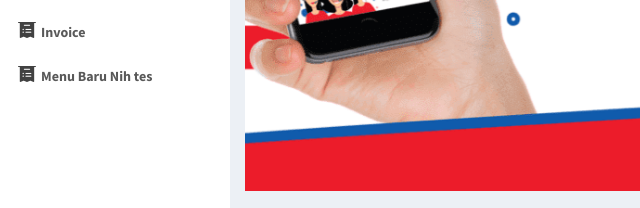
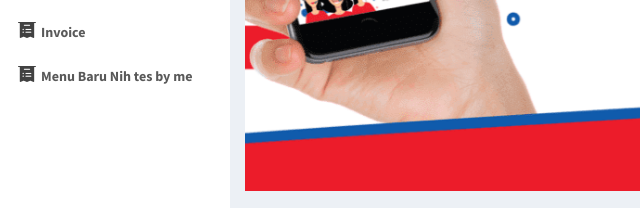
Before and after one commit to BagusASND/trextrexan, a website: page index.html in a window 1280 px wide. Shown: the part 379-587 px from the top of the page, 0-640 px from the left. Drawn offline with Linux system fonts and the light colour scheme.

Commit message:
vinzhy commit

```diff
--- a/index.html
+++ b/index.html
@@ -147,7 +147,7 @@
           <a href="#">
             <img src="assets/img/new/ic-invoice.png" alt="" class="ico-menu">
             <img src="assets/img/new/ic-invoice-white.png" alt="" class="ico-menu ico-hover">
-            <span>Menu Baru Nih tes</span>
+            <span>Menu Baru Nih tes by me</span>
           </a>
         </li>
       </ul>
```
